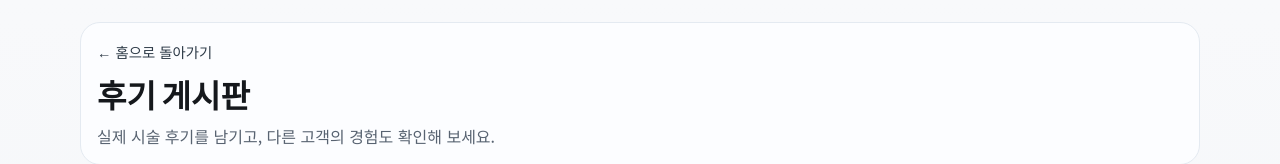
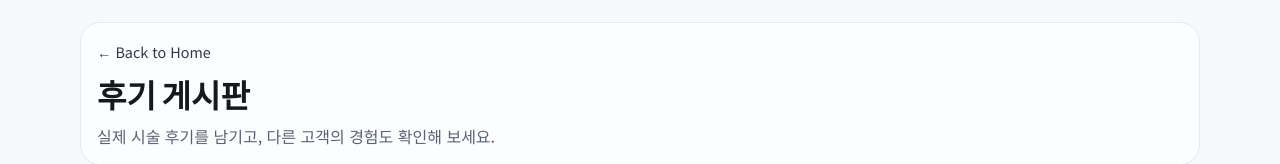
Before and after one commit to obg1987-tech/stylelash, a Next.js app: page /community in a window 1280 px wide. Shown: the top 164 px of the page. Built offline with nearby package versions, Linux system fonts and the light colour scheme; no server answers; the database is empty.

Commit message:
Change community back link text to English

```diff
--- a/app/community/board-client.js
+++ b/app/community/board-client.js
@@ -113,7 +113,7 @@ export default function CommunityBoardClient() {
     <main className="community-page">
       <header className="community-head">
         <Link href="/" className="community-back">
-          ← 홈으로 돌아가기
+          ← Back to Home
         </Link>
         <h1>후기 게시판</h1>
         <p>실제 시술 후기를 남기고, 다른 고객의 경험도 확인해 보세요.</p>
```
